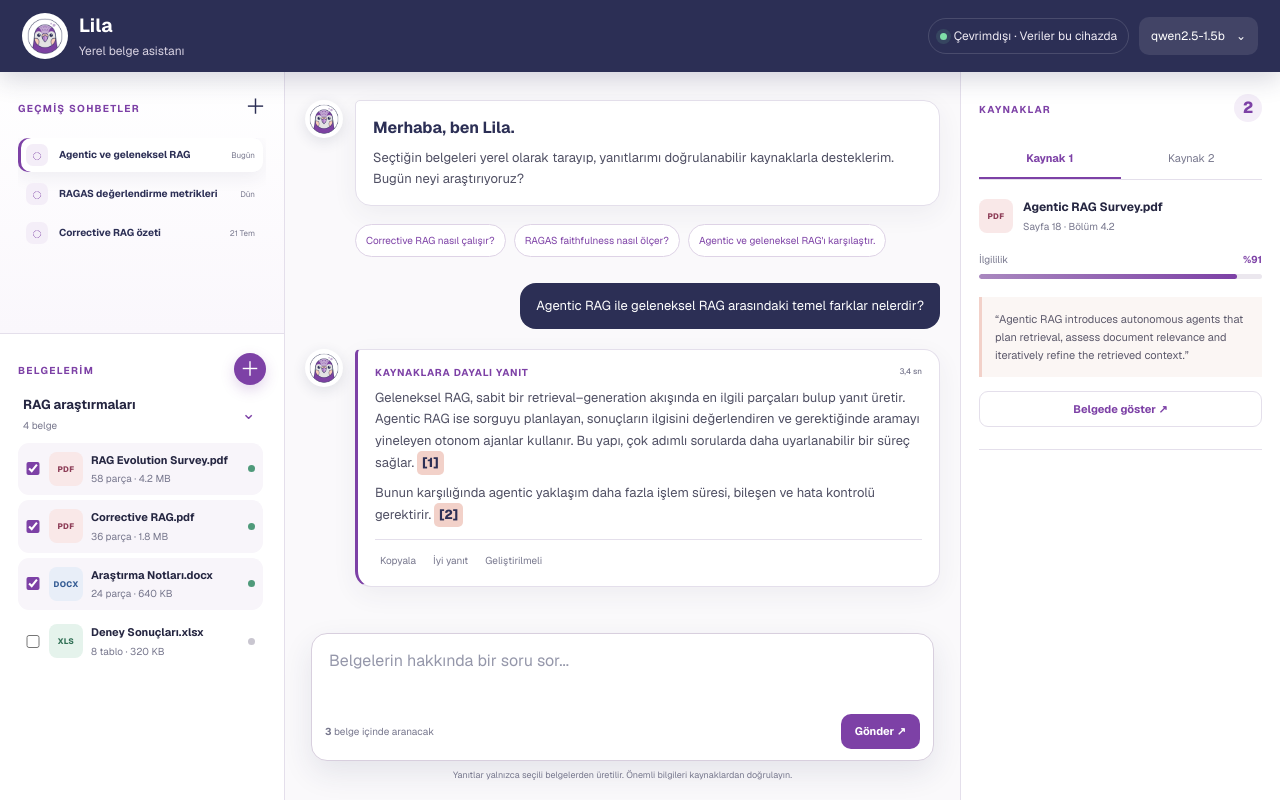
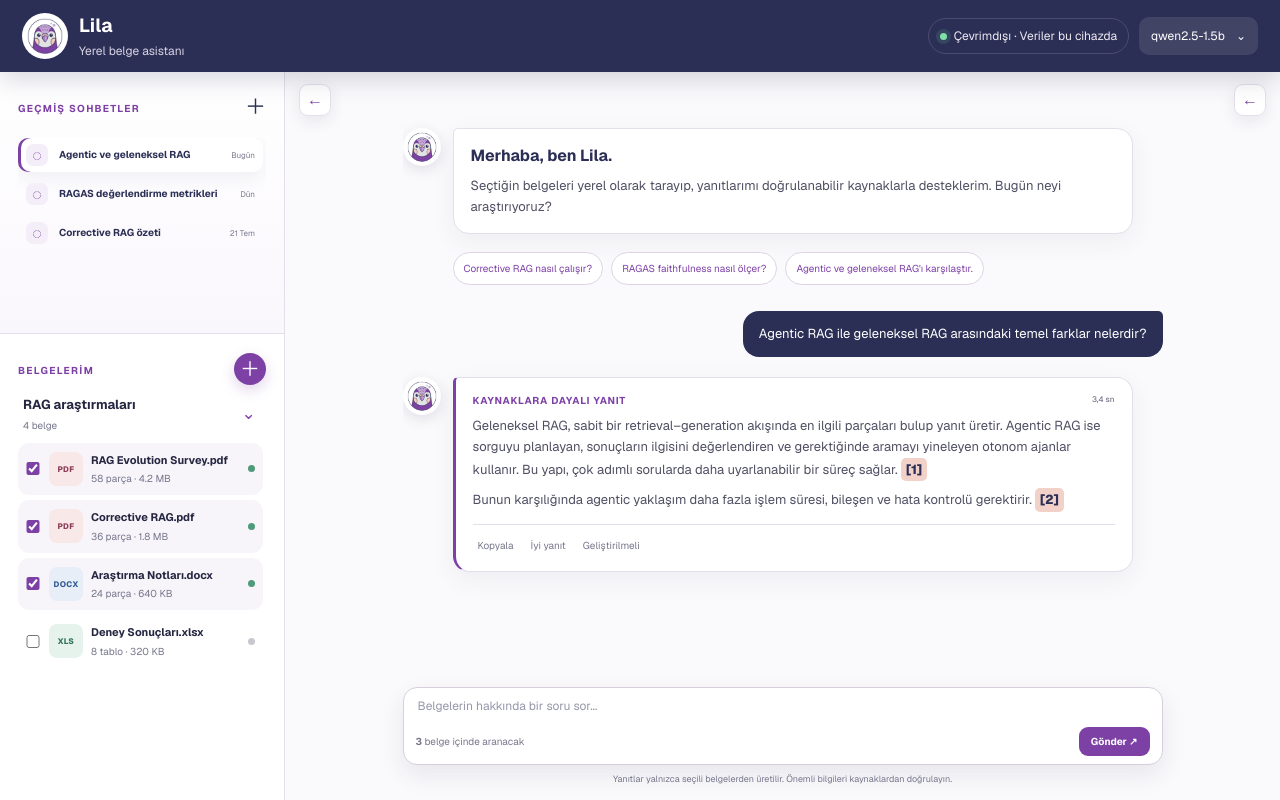
Before and after one commit to kardelentumay/Local-RAG-UI, a Next.js app: page / in a window 1280 px wide. Built offline with nearby package versions, Linux system fonts and the light colour scheme.

Commit message:
feat: add collapsible side panels and citation reveal refine: compact the chat input area

```diff
--- a/app/globals.css
+++ b/app/globals.css
@@ -17,16 +17,20 @@
 * { box-sizing: border-box; }
 button, textarea, select { font: inherit; }
 button { cursor: pointer; }
+html, body { height: 100%; }
 body {
   margin: 0;
   min-width: 320px;
+  overflow: hidden;
   background: #e9e6ed;
   color: var(--ink);
   font-family: var(--font-geist), Arial, sans-serif;
 }
 
 .app-shell {
-  min-height: 100vh;
+  height: 100vh;
+  height: 100dvh;
+  overflow: hidden;
   display: grid;
   grid-template-rows: 72px 1fr;
   background:
@@ -80,11 +84,24 @@ body {
 .model-button { padding: 10px 12px; font-size: 12px; }
 .model-button span { margin-left: 8px; }
 
-.workspace { display: grid; grid-template-columns: 285px minmax(430px, 1fr) 320px; min-height: 0; }
+.workspace { display: grid; grid-template-columns: minmax(430px, 1fr); min-height: 0; overflow: hidden; }
+.workspace.left-open { grid-template-columns: 285px minmax(430px, 1fr); }
+.workspace.right-open { grid-template-columns: minmax(430px, 1fr) 320px; }
+.workspace.left-open.right-open { grid-template-columns: 285px minmax(430px, 1fr) 320px; }
 .library-panel, .source-panel { background: var(--white); min-height: 0; }
 .library-panel { border-right: 1px solid var(--line); display: grid; grid-template-rows: minmax(220px, 36%) minmax(0, 64%); padding: 0; }
 .source-panel { border-left: 1px solid var(--line); padding: 22px 18px; }
-.chat-panel { min-width: 0; display: flex; flex-direction: column; background: #faf9fb; }
+.chat-panel { position: relative; min-width: 0; min-height: 0; overflow: hidden; display: flex; flex-direction: column; background: #faf9fb; }
+.sidebar-controls {
+  position: absolute; inset: 12px 14px auto; z-index: 4;
+  display: flex; justify-content: space-between; pointer-events: none;
+}
+.sidebar-controls button {
+  display: grid; place-items: center; width: 32px; height: 32px; padding: 0;
+  border: 1px solid var(--line); border-radius: 9px; background: rgba(255,255,255,.92);
+  color: var(--purple); box-shadow: 0 5px 16px rgba(44,47,85,.09); pointer-events: auto;
+}
+.sidebar-controls button:hover { background: var(--soft-purple); }
 .panel-heading h1, .panel-heading h2, .source-heading h2, .modal-heading h2 { margin: 3px 0 0; font-size: 19px; color: var(--navy); }
 .eyebrow { color: var(--purple); font-size: 10px; font-weight: 700; text-transform: uppercase; letter-spacing: .13em; }
 .small-icon, .modal-heading button {
@@ -162,7 +179,13 @@ body {
 .file-type.xlsx { color: #347258; background: #e5f3ec; }
 .ready-dot { width: 7px; height: 7px; border-radius: 50%; background: #c9c6d0; }
 .is-active .ready-dot { background: var(--success); }
-.chat-content { flex: 1; width: min(760px, calc(100% - 40px)); margin: 0 auto; padding: 28px 0 18px; }
+.chat-content {
+  flex: 1; min-height: 0; width: min(760px, calc(100% - 40px)); margin: 0 auto;
+  padding: 56px 0 18px; overflow-y: auto; overscroll-behavior: contain;
+  scrollbar-width: thin; scrollbar-color: var(--lavender) transparent;
+}
+.chat-content::-webkit-scrollbar { width: 6px; }
+.chat-content::-webkit-scrollbar-thumb { background: var(--lavender); border-radius: 99px; }
 .assistant-message { display: flex; gap: 12px; align-items: flex-start; margin-bottom: 18px; }
 .assistant-message > img { width: 38px; height: 38px; object-fit: contain; border-radius: 50%; background: var(--white); box-shadow: 0 4px 14px rgba(44,47,85,.12); }
 .message-bubble { max-width: 680px; padding: 15px 17px; border-radius: 5px 16px 16px 16px; background: var(--white); border: 1px solid var(--line); box-shadow: 0 8px 26px rgba(44,47,85,.06); }
@@ -178,12 +201,12 @@ body {
 .message-actions { display: flex; gap: 7px; margin-top: 12px; padding-top: 10px; border-top: 1px solid var(--line); }
 .message-actions button { border: 0; background: transparent; color: var(--muted); font-size: 10px; padding: 3px 5px; }
 .message-actions button:hover { color: var(--purple); }
-.composer { padding: 0 26px 18px; }
-.composer-box { width: min(760px, 100%); margin: 0 auto; padding: 11px; border: 1px solid #d8cfde; border-radius: 16px; background: var(--white); box-shadow: 0 12px 30px rgba(44,47,85,.1); }
-.composer textarea { width: 100%; resize: none; border: 0; outline: 0; color: var(--navy); padding: 4px 6px; background: transparent; }
-.composer-controls { display: flex; justify-content: space-between; align-items: center; padding: 6px 2px 0; }
+.composer { flex: 0 0 auto; padding: 0 26px 14px; }
+.composer-box { width: min(760px, 100%); margin: 0 auto; padding: 8px 10px; border: 1px solid #d8cfde; border-radius: 14px; background: var(--white); box-shadow: 0 10px 24px rgba(44,47,85,.09); }
+.composer textarea { width: 100%; resize: none; border: 0; outline: 0; color: var(--navy); padding: 2px 4px; background: transparent; font-size: 12px; line-height: 1.4; }
+.composer-controls { display: flex; justify-content: space-between; align-items: center; padding: 3px 2px 0; }
 .composer-controls span { color: var(--muted); font-size: 10px; }
-.send-button { border: 0; background: var(--purple); color: var(--white); padding: 9px 14px; border-radius: 10px; font-weight: 700; font-size: 11px; }
+.send-button { border: 0; background: var(--purple); color: var(--white); padding: 7px 12px; border-radius: 9px; font-weight: 700; font-size: 10px; }
 .composer > small { display: block; text-align: center; color: var(--muted); font-size: 9px; margin-top: 8px; }
 .demo-notice { width: min(760px, 100%); margin: 0 auto 8px; padding: 9px 12px; background: var(--peach); color: var(--navy); border-radius: 10px; font-size: 11px; display: flex; justify-content: space-between; }
 .demo-notice button { border: 0; background: transparent; color: var(--navy); }
@@ -218,15 +241,21 @@ blockquote { margin: 0; padding: 13px; border-left: 3px solid var(--peach); back
 
 button:focus-visible, textarea:focus-visible, select:focus-visible, input:focus-visible { outline: 3px solid rgba(125,65,166,.28); outline-offset: 2px; }
 @media (max-width: 1050px) {
-  .workspace { grid-template-columns: 250px minmax(420px, 1fr); }
-  .source-panel { display: none; }
+  .workspace.left-open { grid-template-columns: 250px minmax(420px, 1fr); }
+  .workspace.right-open { grid-template-columns: minmax(420px, 1fr) 300px; }
+  .workspace.left-open.right-open { grid-template-columns: 250px minmax(420px, 1fr) 300px; }
 }
 @media (max-width: 760px) {
   .app-shell { grid-template-rows: auto 1fr; }
   .topbar { padding: 10px 14px; }
   .privacy-status, .model-button { display: none; }
   .workspace { display: block; }
-  .library-panel { display: none; }
+  .library-panel, .source-panel {
+    position: fixed; top: 66px; bottom: 0; z-index: 12; width: min(320px, calc(100vw - 48px));
+    box-shadow: 0 18px 40px rgba(44,47,85,.2);
+  }
+  .library-panel { left: 0; }
+  .source-panel { right: 0; overflow-y: auto; }
   .chat-content { width: calc(100% - 26px); }
   .composer { padding: 0 13px 14px; }
   .suggestions { margin-left: 0; }
--- a/app/page.tsx
+++ b/app/page.tsx
@@ -30,7 +30,14 @@ export default function Home() {
   const [settingsOpen, setSettingsOpen] = useState(false);
   const [answerLength, setAnswerLength] = useState("Normal");
   const [documentsOpen, setDocumentsOpen] = useState(true);
+  const [libraryOpen, setLibraryOpen] = useState(true);
+  const [sourcesOpen, setSourcesOpen] = useState(false);
   const activeCount = useMemo(() => documents.filter((item) => item.active).length, [documents]);
+
+  function showSource(source: 1 | 2) {
+    setSelectedSource(source);
+    setSourcesOpen(true);
+  }
 
   function submitQuestion(event: FormEvent) {
     event.preventDefault();
@@ -69,8 +76,8 @@ export default function Home() {
         </div>
       </header>
 
-      <div className="workspace">
-        <aside className="library-panel">
+      <div className={`workspace ${libraryOpen ? "left-open" : ""} ${sourcesOpen ? "right-open" : ""}`}>
+        {libraryOpen && <aside className="library-panel">
           <section className="sidebar-section chat-history-section">
             <div className="panel-heading">
               <div>
@@ -139,9 +146,29 @@ export default function Home() {
             )}
 
           </section>
-        </aside>
+        </aside>}
 
         <section className="chat-panel">
+          <div className="sidebar-controls" aria-label="Yan paneller">
+            <button
+              type="button"
+              onClick={() => setLibraryOpen((current) => !current)}
+              aria-label={libraryOpen ? "Sol paneli kapat" : "Sol paneli aç"}
+              aria-expanded={libraryOpen}
+              title={libraryOpen ? "Sol paneli kapat" : "Sol paneli aç"}
+            >
+              {libraryOpen ? "←" : "→"}
+            </button>
+            <button
+              type="button"
+              onClick={() => setSourcesOpen((current) => !current)}
+              aria-label={sourcesOpen ? "Kaynaklar panelini kapat" : "Kaynaklar panelini aç"}
+              aria-expanded={sourcesOpen}
+              title={sourcesOpen ? "Kaynaklar panelini kapat" : "Kaynaklar panelini aç"}
+            >
+              {sourcesOpen ? "→" : "←"}
+            </button>
+          </div>
           <div className="chat-content">
             <div className="assistant-message">
               <img src="/assistant-icon.png" alt="Lila chatbot" />
@@ -169,11 +196,11 @@ export default function Home() {
                   Geleneksel RAG, sabit bir retrieval–generation akışında en ilgili parçaları bulup yanıt üretir.
                   Agentic RAG ise sorguyu planlayan, sonuçların ilgisini değerlendiren ve gerektiğinde aramayı yineleyen
                   otonom ajanlar kullanır. Bu yapı, çok adımlı sorularda daha uyarlanabilir bir süreç sağlar.
-                  <button className="citation" onClick={() => setSelectedSource(1)}>[1]</button>
+                  <button className="citation" onClick={() => showSource(1)}>[1]</button>
                 </p>
                 <p>
                   Bunun karşılığında agentic yaklaşım daha fazla işlem süresi, bileşen ve hata kontrolü gerektirir.
-                  <button className="citation" onClick={() => setSelectedSource(2)}>[2]</button>
+                  <button className="citation" onClick={() => showSource(2)}>[2]</button>
                 </p>
                 <div className="message-actions">
                   <button onClick={() => setNotice("Yanıt panoya kopyalandı (demo).")}>Kopyala</button>
@@ -192,7 +219,7 @@ export default function Home() {
                 onChange={(event) => setQuery(event.target.value)}
                 placeholder="Belgelerin hakkında bir soru sor..."
                 aria-label="Soru"
-                rows={2}
+                rows={1}
               />
               <div className="composer-controls">
                 <span><b>{activeCount}</b> belge içinde aranacak</span>
@@ -203,7 +230,7 @@ export default function Home() {
           </form>
         </section>
 
-        <aside className="source-panel">
+        {sourcesOpen && <aside className="source-panel">
           <div className="source-heading">
             <div><span className="eyebrow">Kaynaklar</span></div>
             <span className="source-count">2</span>
@@ -240,7 +267,7 @@ export default function Home() {
             </article>
           )}
 
-        </aside>
+        </aside>}
       </div>
 
       {settingsOpen && (
```
